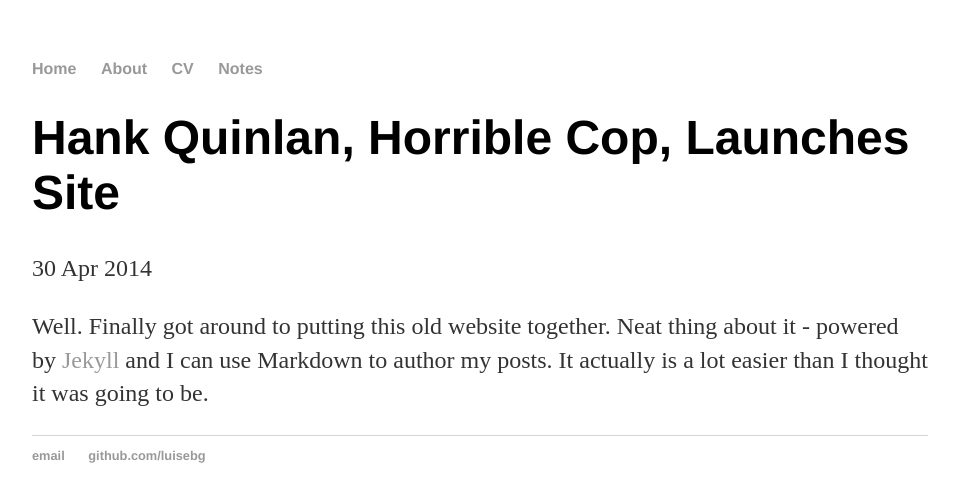
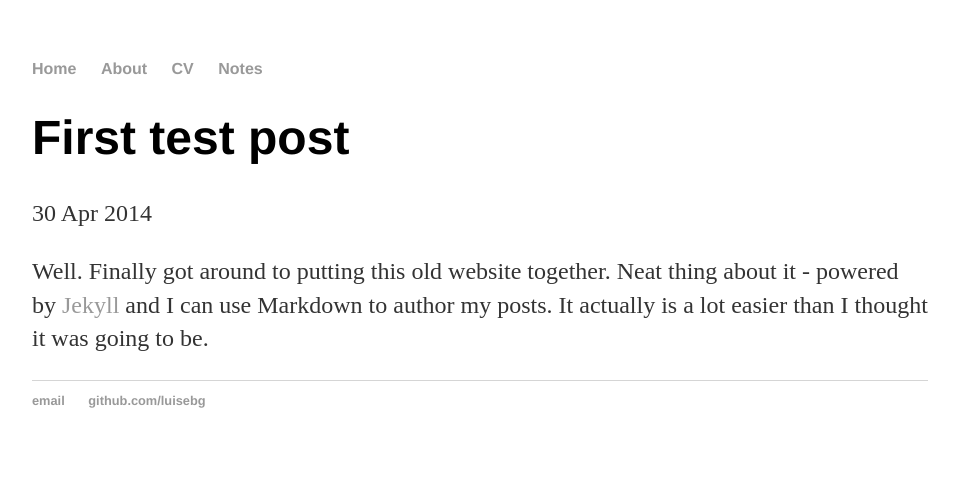
Before and after one commit to luisebg/luisebg.github.io, a Jekyll site: the page built from _posts/2019-10-22-first-post.md, in a window 1280 px wide. Shown: the top 502 px of the page, without its empty margins (160-1119 px from the left). Built offline with Jekyll 4.4.1, drawn with Linux system fonts in a browser that asks for light colours.

Commit message:
Update and rename 2014-04-30-hank-quinlan-site-launched.md to 2019-10-22-first-post.md

```diff
--- a/_posts/2014-04-30-hank-quinlan-site-launched.md
+++ b/_posts/2019-10-22-first-post.md
@@ -1,6 +1,6 @@
 ---
 layout: post
-title: "Hank Quinlan, Horrible Cop, Launches Site"
+title: "First test post"
 date: 2014-04-30
 ---
 
```
